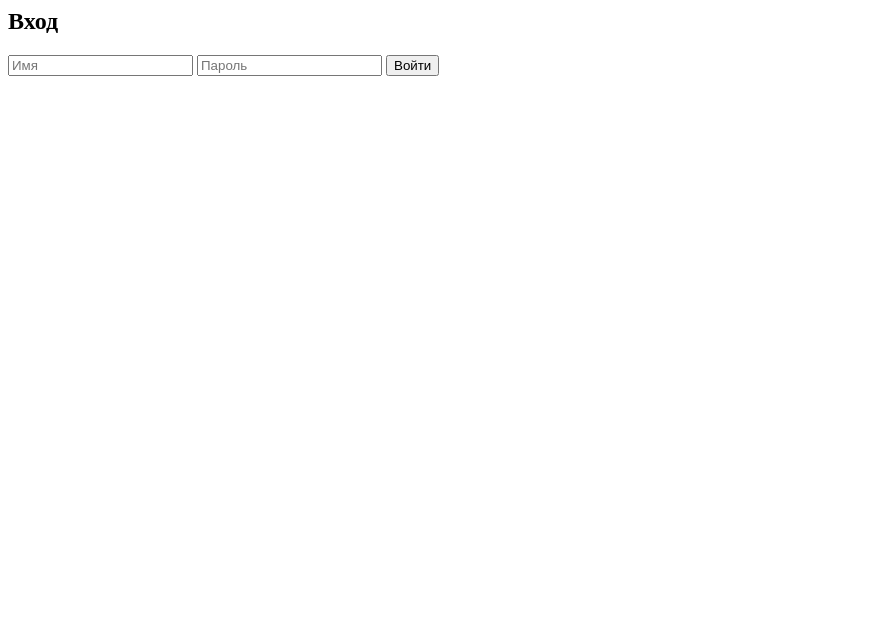
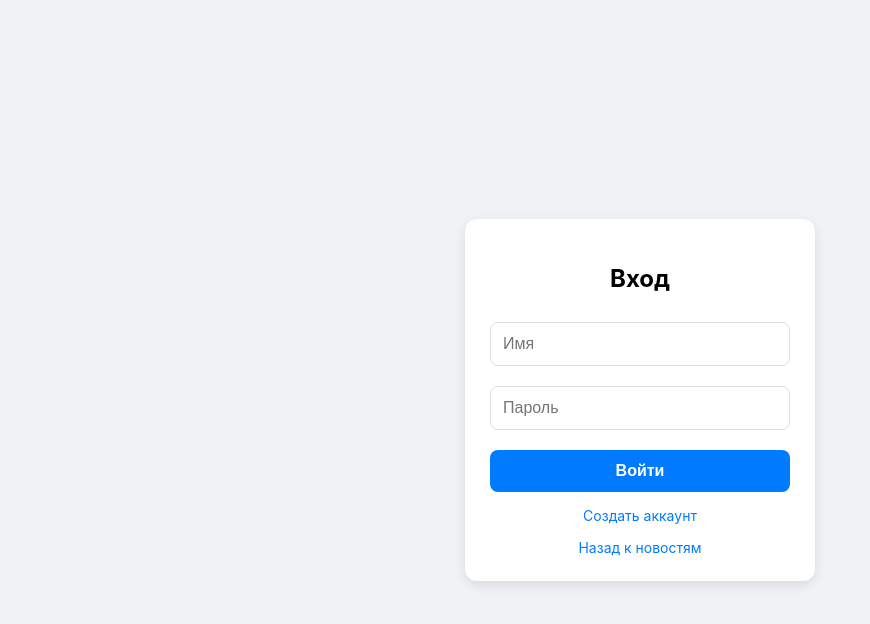
Before and after one commit to markelovmax228-a11y/USoRM, a website: page public/login.html in a window 1280 px wide. Shown: the whole page, without its empty margins (0-870 px from the left). Drawn offline with Linux system fonts and the light colour scheme.

Commit message:
login.html

```diff
--- a/public/login.html
+++ b/public/login.html
@@ -1,3 +1,70 @@
+<!DOCTYPE html>
+<html lang="ru">
+<head>
+    <meta charset="UTF-8">
+    <meta name="viewport" content="width=device-width, initial-scale=1.0">
+    <title>Вход</title>
+    <style>
+        /* Центрируем форму ровно посередине экрана */
+        body {
+            font-family: -apple-system, sans-serif;
+            display: flex;
+            flex-direction: column;
+            align-items: center;
+            justify-content: center; /* Центр по вертикали */
+            min-height: 100vh;
+            margin: 0;
+            background-color: #f0f2f5;
+        }
+
+        .login-card {
+            width: 100%;
+            max-width: 350px;
+            padding: 25px;
+            background: white;
+            border-radius: 12px;
+            box-shadow: 0 4px 12px rgba(0,0,0,0.1);
+            box-sizing: border-box;
+            text-align: center;
+        }
+
+        input {
+            width: 100%;
+            padding: 12px;
+            margin: 10px 0;
+            border: 1px solid #ddd;
+            border-radius: 8px;
+            font-size: 16px;
+            box-sizing: border-box;
+        }
+
+        button {
+            width: 100%;
+            padding: 12px;
+            background-color: #007bff;
+            color: white;
+            border: none;
+            border-radius: 8px;
+            font-size: 16px;
+            font-weight: bold;
+            cursor: pointer;
+            margin-top: 10px;
+        }
+
+        button:active { background-color: #0056b3; }
+
+        a {
+            display: block;
+            margin-top: 15px;
+            color: #007bff;
+            text-decoration: none;
+            font-size: 14px;
+        }
+    </style>
+</head>
+<body>
+
+    <div class="login-card">
         <h2>Вход</h2>
 
         <input id="firstName" placeholder="Имя">
@@ -5,19 +72,36 @@
 
         <button onclick="login()">Войти</button>
 
+        <a href="/register.html">Создать аккаунт</a>
+        <a href="/">Назад к новостям</a>
+    </div>
+
     <script>
     function login() {
+        const nameVal = document.getElementById("firstName").value;
+        const passVal = document.getElementById("password").value;
+
+        if(!nameVal || !passVal) return alert("Заполните поля");
+
         fetch("/login", {
             method: "POST",
             headers: {"Content-Type": "application/json"},
             body: JSON.stringify({
-            firstName: firstName.value,
-            password: password.value
+                firstName: nameVal,
+                password: passVal
             })
-    }).then(res => res.json())
+        })
+        .then(res => res.json())
         .then(data => {
-        if (data.success) location.href = "/";
-        else alert("Ошибка");
-    });
+            if (data.success) {
+                location.href = "/"; // Уводим на главную
+            } else {
+                alert("Неверное имя или пароль");
+            }
+        })
+        .catch(err => alert("Ошибка сервера"));
     }
     </script>
+
+</body>
+</html>
```
Lines whose indentation alone changed are shown as unchanged.
